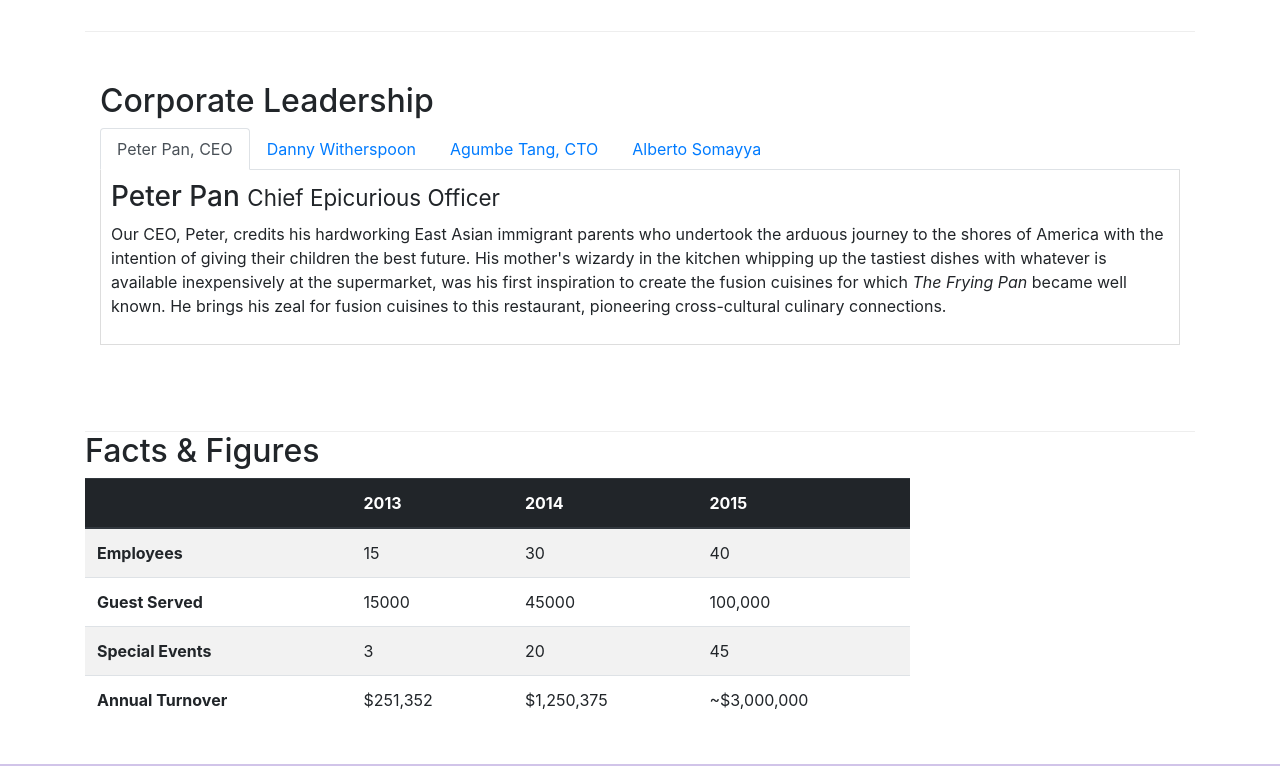
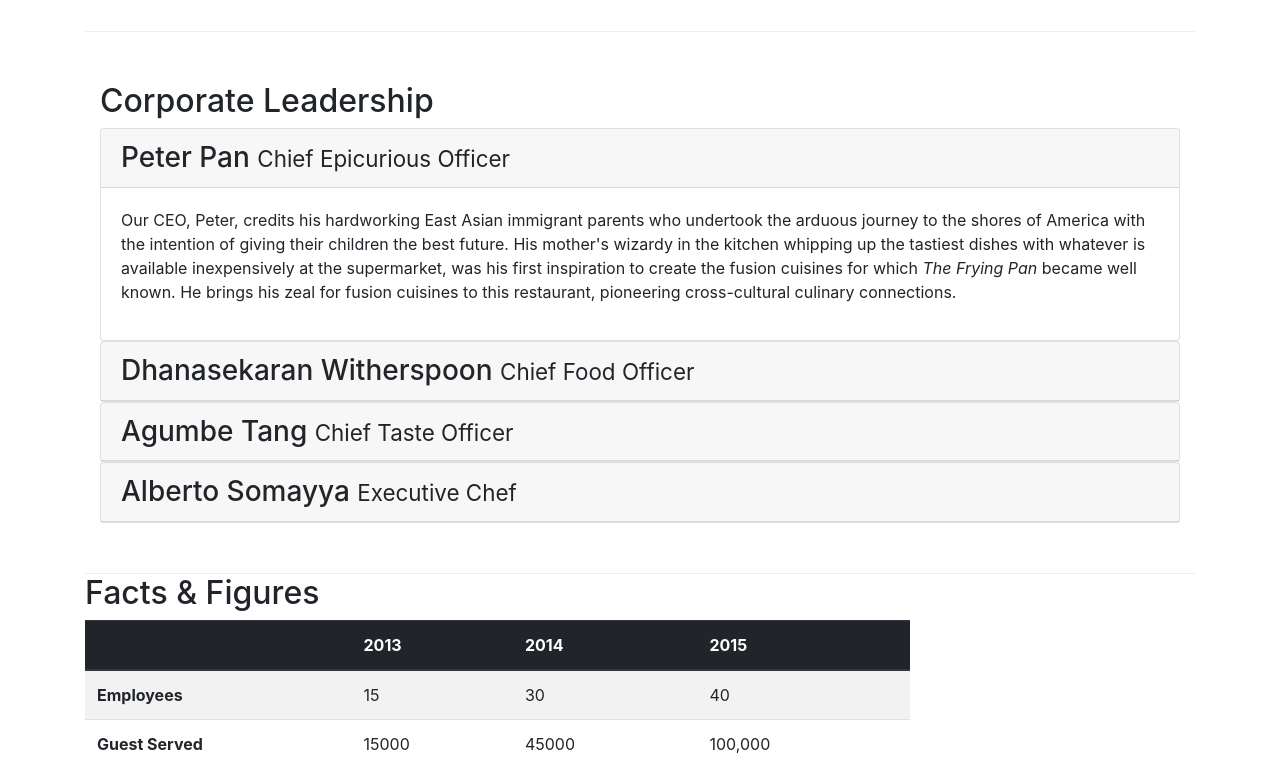
Before and after one commit to devjeremyjake/confusion, a website: page aboutus.html in a window 1280 px wide. Shown: the part 940-1706 px from the top of the page. Drawn offline with nearby package versions, Linux system fonts and the light colour scheme.

Commit message:
accordion

```diff
--- a/aboutus.html
+++ b/aboutus.html
@@ -101,45 +101,60 @@
             <div class="col-12">
                 <h2>Corporate Leadership</h2>
 
-                <ul class="nav nav-tabs">
-                    <li class="nav-item">
-                        <a href="#peter" class="nav-link active" role="tab" data-toggle="tab">Peter Pan, CEO</a>
-                    </li>
+                <div id="accordion">
+                    <div class="card">
+                        <div class="card-header" role="tab" id="peterhead">
+                            <h3 class="mb-0">
+                               <a data-toggle="collapse" data-target="#Peterpan"> Peter Pan <small>Chief Epicurious Officer</small></a>
+                            </h3>
+                        </div>
+                        <div role="tabpanel" class="collapse show" id="Peterpan" data-parent="#accordion">
+                            <div class="card-body">
+                                <p class="d-none d-sm-block">Our CEO, Peter, credits his hardworking East Asian immigrant parents who undertook the arduous journey to the shores of America with the intention of giving their children the best future. His mother's wizardy in the kitchen whipping up the tastiest dishes with whatever is available inexpensively at the supermarket, was his first inspiration to create the fusion cuisines for which <em>The Frying Pan</em> became well known. He brings his zeal for fusion cuisines to this restaurant, pioneering cross-cultural culinary connections.</p>
+                            </div>
 
-                    <li class="nav-item">
-                        <a href="#danny" class="nav-link" role="tab" data-toggle="tab">Danny Witherspoon</a>
-                    </li>
+                        </div>
+                    </div>
 
-                    <li class="nav-item">
-                        <a href="#agumbe" class="nav-link" role="tab" data-toggle="tab">Agumbe Tang, CTO</a>
-                    </li>
-
-                    <li class="nav-item">
-                        <a href="#alberto" class="nav-link" role="tab" data-toggle="tab">Alberto Somayya</a>
-                    </li>
-                </ul>
-
-                <div class="tab-content">
-                        <div role="tabpanel" class="tab-pane fade show active" id="peter">
-                        <h3>Peter Pan <small>Chief Epicurious Officer</small></h3>
-                        <p class="d-none d-sm-block">Our CEO, Peter, credits his hardworking East Asian immigrant parents who undertook the arduous journey to the shores of America with the intention of giving their children the best future. His mother's wizardy in the kitchen whipping up the tastiest dishes with whatever is available inexpensively at the supermarket, was his first inspiration to create the fusion cuisines for which <em>The Frying Pan</em> became well known. He brings his zeal for fusion cuisines to this restaurant, pioneering cross-cultural culinary connections.</p>
+                    <div class="card">
+                        <div class="card-header" role="tab" id="dannyhead">
+                            <h3 class="mb-0">
+                              <a data-toggle="collapse" data-target="#danny"> Dhanasekaran Witherspoon <small>Chief Food Officer</small></a>
+                            </h3>
                         </div>
 
-                        <div role="tabpanel" class="tab-pane fade show" id="danny">
-                        <h3>Dhanasekaran Witherspoon <small>Chief Food Officer</small></h3>
-                        <p class="d-none d-sm-block">Our CFO, Danny, as he is affectionately referred to by his colleagues, comes from a long established family tradition in farming and produce. His experiences growing up on a farm in the Australian outback gave him great appreciation for varieties of food sources. As he puts it in his own words, <em>Everything that runs, wins, and everything that stays, pays!</em></p>
+                        <div role="tabpanel" class="collapse" id="danny" data-parent="#accordion">
+                            <div class="card-body">
+                                <p class="d-none d-sm-block">Our CFO, Danny, as he is affectionately referred to by his colleagues, comes from a long established family tradition in farming and produce. His experiences growing up on a farm in the Australian outback gave him great appreciation for varieties of food sources. As he puts it in his own words, <em>Everything that runs, wins, and everything that stays, pays!</em></p>
+                            </div>
                         </div>
+                    </div>
 
-                        <div role="tabpanel" class="tab-pane fade show" id="agumbe">
-                            <h3>Agumbe Tang <small>Chief Taste Officer</small></h3>
-                            <p class="d-none d-sm-block">Blessed with the most discerning gustatory sense, Agumbe, our CTO, personally ensures that every dish that we serve meets his exacting tastes. Our chefs dread the tongue lashing that ensues if their dish does not meet his exacting standards. He lives by his motto, <em>You click only if you survive my lick.</em></p>
+                    <div class="card">
+                        <div class="card-header" role="tab" id="agumbehead">
+                            <h3 class="mb-0">
+                               <a data-toggle="collapse" data-target="#agumbe">Agumbe Tang <small>Chief Taste Officer</small> </a>
+                            </h3>
                         </div>
+                        <div role="tabpanel" class="collapse" id="agumbe" data-parent="#accordion">
+                            <div class="card-body">
+                                <p class="d-none d-sm-block">Blessed with the most discerning gustatory sense, Agumbe, our CTO, personally ensures that every dish that we serve meets his exacting tastes. Our chefs dread the tongue lashing that ensues if their dish does not meet his exacting standards. He lives by his motto, <em>You click only if you survive my lick.</em></p>
+                            </div>
+                        </div>
+                    </div>
 
-                        <div role="tabpanel" class="tab-pane fade show" id="alberto">
-                            <h3>Alberto Somayya <small>Executive Chef</small></h3>
-                            <p class="d-none d-sm-block">Award winning three-star Michelin chef with wide International experience having worked closely with whos-who in the culinary world, he specializes in creating mouthwatering Indo-Italian fusion experiences. He says, <em>Put together the cuisines from the two craziest cultures, and you get a winning hit! Amma Mia!</em></p>
+                    <div class="card">
+                        <div class="card-header" role="tab" id="albertohead">
+                            <h3 class="mb-0">
+                              <a data-toggle="collapse" data-target="#alberto"> Alberto Somayya <small>Executive Chef</small></a>
+                            </h3>
                         </div>
-
+                        <div role="tabpanel" class="collapse" id="alberto" data-parent="#accordion">
+                            <div class="card-body">
+                               <p class="d-none d-sm-block">Award winning three-star Michelin chef with wide International experience having worked closely with whos-who in the culinary world, he specializes in creating mouthwatering Indo-Italian fusion experiences. He says, <em>Put together the cuisines from the two craziest cultures, and you get a winning hit! Amma Mia!</em></p>
+                            </div>
+                        </div>
+                    </div>
                 </div>
             </div>
        </div>
```
